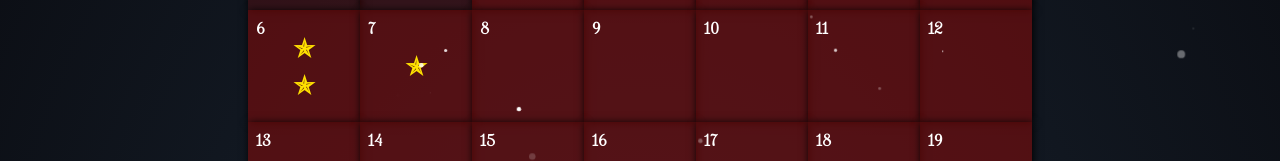
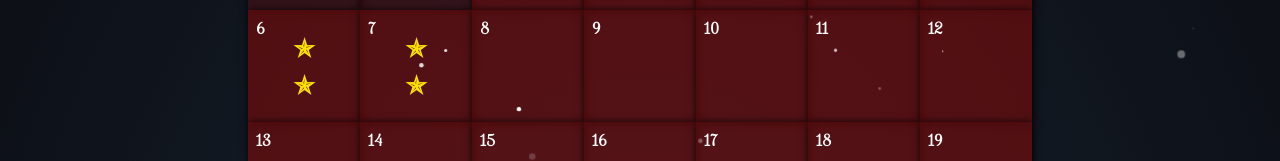
Before and after one commit to anna8810/advent2021, a React (Create React App) app: page / in a window 1280 px wide. Shown: the part 356-517 px from the top of the page. Built offline with nearby package versions, Linux system fonts and the light colour scheme.

Commit message:
Second star on day 7 :)

```diff
--- a/src/Code.js
+++ b/src/Code.js
@@ -251,8 +251,17 @@ exports.Code = {
       return total += fuel
     }, 0)
 
-    console.log("🚫 ~ first ~ first", first)
 
-    return { first, second: false }
+    const total = input.reduce((total, pos) => total += pos)
+    const mean = Math.floor(total / input.length)
+
+    const second = input.reduce((total, pos) => {
+      const n = Math.abs(pos - mean)
+      const fuel = (n / 2) * (1 + n)
+
+      return total += fuel
+    }, 0)
+
+    return { first, second }
   }
 }
```
